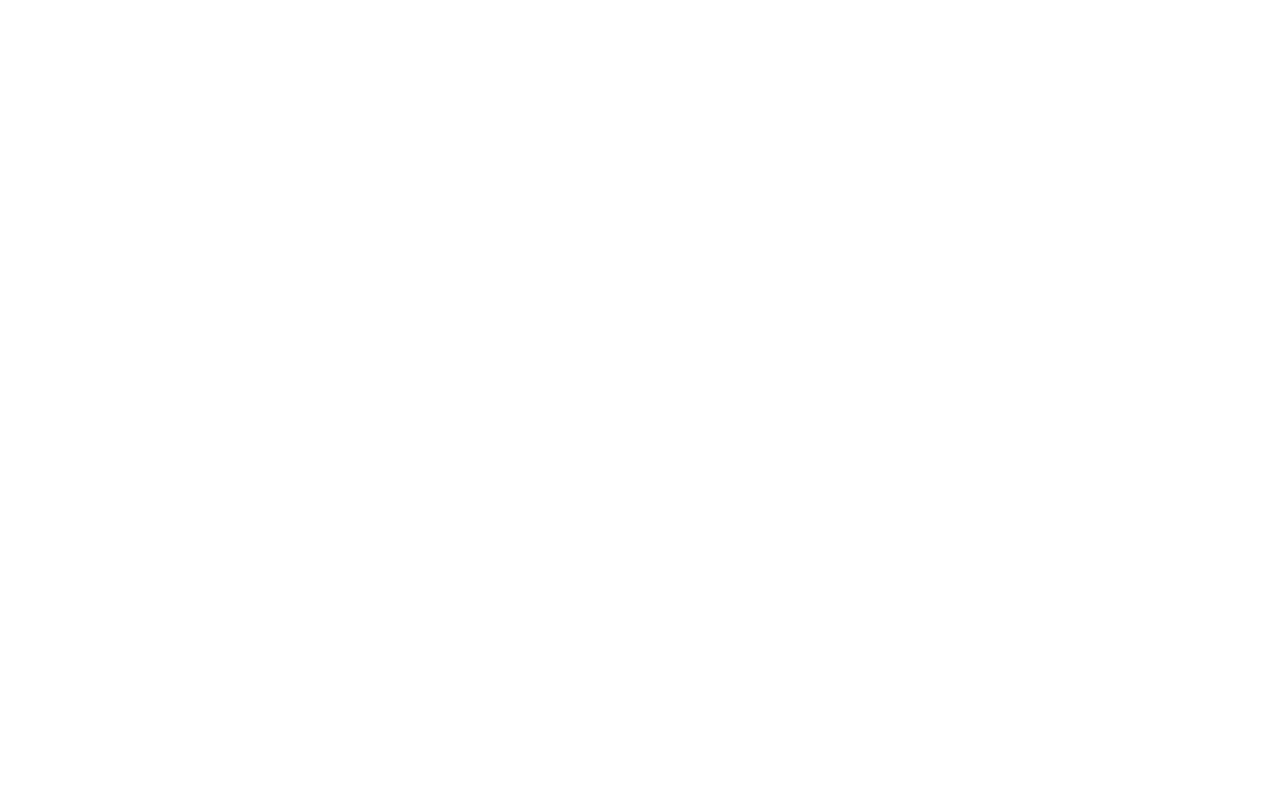
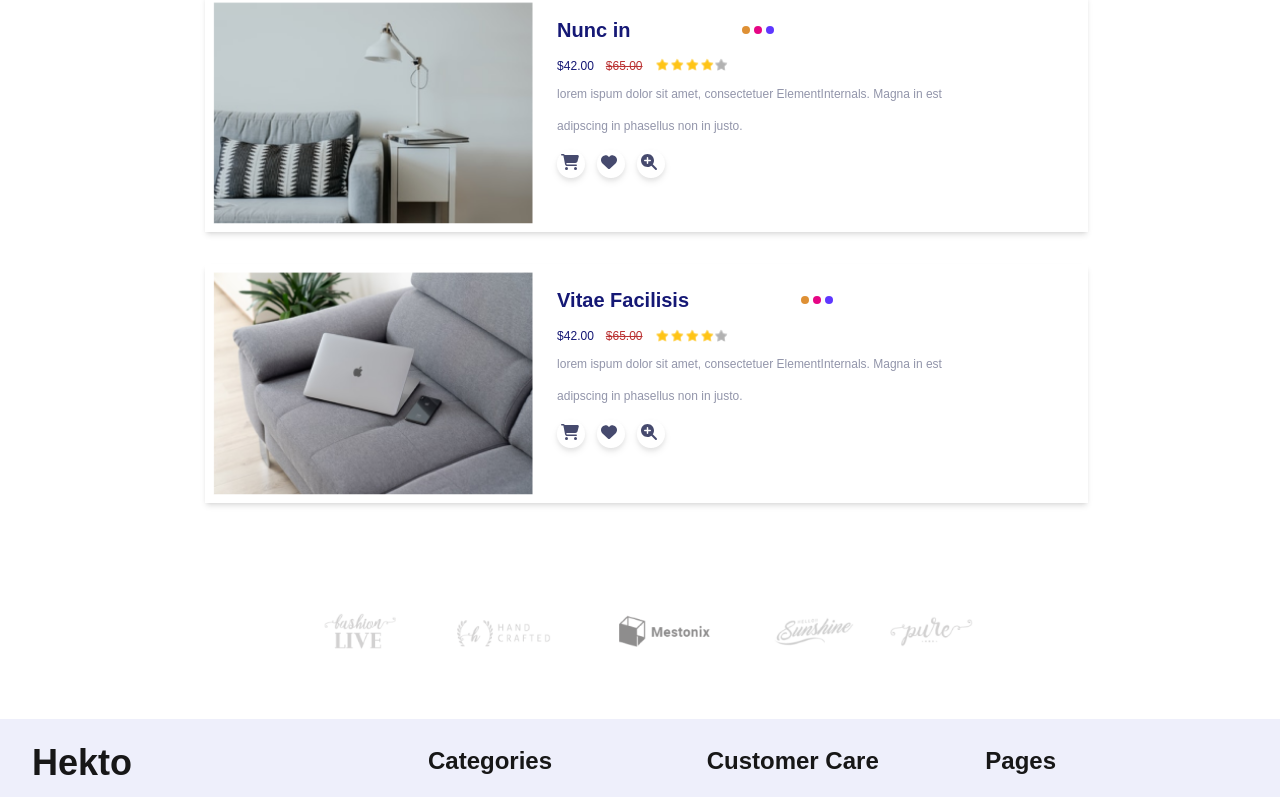
Before and after one commit to SJcodeML/nextjs-hackathon-final-ecommerce-template-figma-, a Next.js app in the folder hackathon-ecommerce-template/my-app/: page /ShopList in a window 1280 px wide. Shown: the part 1868-2665 px from the top of the page. Before the commit the page ends 800 px from the top, so only its background shows below. Built offline with nearby package versions, Linux system fonts and the light colour scheme.

Commit message:
page added

```diff
--- /dev/null
+++ b/hackathon-ecommerce-template/my-app/src/app/Faq/Faq.tsx
@@ -0,0 +1,92 @@
+import Logo from "../component/Logoss";
+import Footer from "../component/Footer";
+import styles from "./faq.module.css";
+
+
+
+const MyButton = ({ label }: { label: string }) => {
+    return (
+        <button
+            className='mt-3 w-32 h-11 bg-[#fb2e86] text-white transition-colors duration-300 hover:bg-[#e02b76]'
+
+        >
+            {label}
+        </button>
+    );
+};
+
+
+export default function Faq() {
+    return (
+        <div>
+             <div className="h-[15rem] bg-[#f6f5ff] flex flex-col mt-3 justify-center ">
+                <div className='ml-52 mt-14 justify-center items-center'>
+
+                    <h1 className="text-[3rem] leading-10 text-[#101750] navbar-text font-bold ">FAQ </h1>
+                    {/* nav */}
+                    <div className='flex mt-5 mb-20 '>
+                       <h3 className={`${styles.customh3Class}`}>Home . </h3>
+                       <h3 className={`${styles.customh3Class}`}> Pages . </h3>
+                       <h3 className={`${styles.customh3class2}`}> Faq</h3>
+                    </div>
+                </div>
+                </div>
+
+
+            <div className="grid mx-[13rem] mt-24 grid-cols-2 gap-6 mb-20">
+                {/* left */}
+                <div>
+                    <h1 className="text-[#1d3178] mt-3 mb-5  text-[1.75rem] leading-4 font-semibold">General Information </h1>
+
+                    {/* block  */}
+                     <div className="my-10">
+                    <div className="mt-8 mb-8 leading-7 ">
+                        <h1 className="text-[#1d3178] text-[1rem] font-semibold leading-6">Eu dictumst cum at sed euismood condimentum?</h1>
+                        <h3 className="text-[#a1abcc] text-[0.75rem]">Lorem ipsum dolor sit amet consectetur adipisicing elit. Officia cum unde maxime? Aspernatur iste delectus atque vero pariatur. Et, odio!</h3>
+
+                    </div>
+
+                    <div className="mt-8 mb-8leading-7 ">
+                        <h1 className="text-[#1d3178] text-[1rem] font-semibold leading-6">Eu dictumst cum at sed euismood condimentum?</h1>
+                        <h3 className="text-[#a1abcc] text-[0.75rem]">Lorem ipsum dolor sit amet consectetur adipisicing elit. Officia cum unde maxime? Aspernatur iste delectus atque vero pariatur. Et, odio!</h3>
+
+                    </div>
+
+                    <div className="mt-8 mb-8 leading-7 ">
+                        <h1 className="text-[#1d3178] text-[1rem] font-semibold leading-6">Eu dictumst cum at sed euismood condimentum?</h1>
+                        <h3 className="text-[#a1abcc] text-[0.75rem]">Lorem ipsum dolor sit amet consectetur adipisicing elit. Officia cum unde maxime? Aspernatur iste delectus atque vero pariatur. Et, odio!</h3>
+
+                    </div>
+
+                    <div className="mt-8 mb-8 leading-7 ">
+                        <h1 className="text-[#1d3178] text-[1rem] font-semibold leading-6">Eu dictumst cum at sed euismood condimentum?</h1>
+                        <h3 className="text-[#a1abcc] text-[0.75rem]">Lorem ipsum dolor sit amet consectetur adipisicing elit. Officia cum unde maxime? Aspernatur iste delectus atque vero pariatur. Et, odio!</h3>
+
+                    </div>
+                    </div>
+
+
+
+                </div>
+
+                {/* right */}
+                <div className="flex flex-col bg-[#f8f8fb]">
+                    <div className="m-14">
+                    <h3 className="text-[#1d3178] font-bold mt-6 mb-16">Ask a Question</h3>
+                    <form className="flex flex-col gap-8" >
+
+                        <input type="text" name="example" placeholder="Your Name* " className="border-gray-500 border-2 h-10" required />
+                        <input type="text" name="example" placeholder="Subject* " className="border-gray-500 border-2 h-10" required />
+                        <textarea name="example" placeholder="Type Your Message*" className="border-gray-500 border-2 h-32" required />
+                        <MyButton label="Click Me" />
+                    </form>
+                    </div>
+                </div>
+            </div>
+            <div  >
+                <Logo />
+            </div>
+            <Footer />
+        </div>
+    )
+}
--- /dev/null
+++ b/hackathon-ecommerce-template/my-app/src/app/Faq/faq.module.css
@@ -0,0 +1,7 @@
+.customh3Class {
+    @apply text-[1.10rem] leading-5 text-center text-black hover:underline hover:decoration-black cursor-pointer   ; /* Tailwind utility classes applied here */
+}
+
+.customh3class2{
+    @apply text-[1.10rem] leading-5 text-center text-pink-500 hover:underline hover:decoration-pink-400 cursor-pointer ;
+}
--- /dev/null
+++ b/hackathon-ecommerce-template/my-app/src/app/Faq/page.tsx
@@ -0,0 +1,8 @@
+import Faq from "./Faq";
+
+
+export default function App (){
+    return (
+        <><Faq/></>
+    )
+}
--- a/hackathon-ecommerce-template/my-app/src/app/ShopList/ShopList.tsx
+++ b/hackathon-ecommerce-template/my-app/src/app/ShopList/ShopList.tsx
@@ -1,8 +1,13 @@
 import styles from "./shoplist.module.css";
 // import shoplistdata from "./data";
 import Image , {StaticImageData} from "next/image";
-
-
+import {shoplistdata} from "./data";
+import shoplist from "../../public/shoplist/shoplist star.png";
+import graystar from "../../public/shoplist/graystar.png";
+import { FontAwesomeIcon } from '@fortawesome/react-fontawesome';
+import { faHeart, faCartShopping,faMagnifyingGlassPlus } from '@fortawesome/free-solid-svg-icons';
+import Logo from "../component/Logoss";
+import Footer from "../component/Footer";
 
 
 interface ShopListData{
@@ -10,8 +15,108 @@
     image:StaticImageData,
     name:string,
     price:number,
-    oldPrice:number
+    oldPrice:number,
+    description:string
 }
+
+const Card = ({ item }: { item: ShopListData}) => (
+    <div className="w-340  bg-white flex flex-row shadow-md ml-[0.82rem] mb-4">
+        {/* Image Container */}
+        <div className="flex justify-center items-center m-2 w-80 h-70  overflow-hidden">
+            <Image
+                src={item.image}
+                alt={`Image of ${item.name}`} // Use a more descriptive alt text if relevant
+                layout="responsive"
+                width={150}
+                height={150}
+                className="object-cover"
+            />
+        </div>
+
+        {/* Card Details */}
+        <div className="p-4 flex flex-col leading-6 my-2">
+            <div className="flex flex-row jusify-between gap-28">
+            <h3 className="text-[#151875] text-[1.25rem] font-bold">{item.name}</h3>
+            <div className="flex gap-1 justify-center items-center">
+                    <span className="rounded-full bg-[#de9034] text-lg w-2 h-2 "></span>
+                    <span className="rounded-full bg-[#e60584] text-lg w-2 h-2"></span>
+                    <span className="rounded-full bg-[#5e37ff] text-lg w-2 h-2"></span>
+
+                </div>
+            </div>
+
+            <div className=" flex flex-col justify-around my-3">
+                <div className="flex items-center gap-3 ">
+                <span className="text-[#151875] text-[0.75rem]">${item.price.toFixed(2)}</span>
+                {item.oldPrice && (
+                    <span className="text-[#ba3131] text-[0.75rem] line-through">${item.oldPrice.toFixed(2)}</span>
+                )}
+                <div className="flex ">
+                    <Stars src={shoplist} />
+                 </div>
+                 </div>
+                 <h3 className="text-[#9295aa] text-[0.75rem] leading-8 font-[400]  w-[26rem]">{item.description}</h3>
+                 <div className="flex flex-row gap-3 drop-shadow-md mt-2 ">
+                    <span className="rounded-full bg-[#ffffffff]  w-7 h-7 ">
+                        <FontAwesomeIcon icon={faCartShopping} className="text-[#464a6e] m-1" />
+                    </span>
+                    <span className="rounded-full bg-[#ffffffff]  w-7 h-7 ">
+                    <FontAwesomeIcon icon={ faHeart} className="text-[#464a6e] m-1" />
+                    </span>
+                    <span className="rounded-full bg-[#ffffffff]  w-7 h-7 ">
+                    <FontAwesomeIcon icon={faMagnifyingGlassPlus} className="text-[#464a6e] m-1"/>
+                    </span>
+
+
+                </div>
+
+            </div>
+       </div>
+    </div>
+);
+
+
+
+
+export const Stars = ({
+    src,
+    count = 4,
+    width = 15,
+    height = 15,
+}: {
+    src:StaticImageData | string;  // Type for src
+    count?: number; // Optional type for count
+    width?: number; // Optional type for width
+    height?: number; // Optional type for height
+}) => {
+    return (
+        <div className="flex ">
+        <div style={{ display: 'flex' }}>
+            {Array.from({ length: count }, (_, index) => (
+                <Image
+                    key={index}
+                    src={src}
+                    alt="star"
+                    width={width}
+                    height={height}
+                />
+            ))}
+        </div>
+        <div>
+        <Image
+        src={graystar}
+        alt=""
+        width={13}
+        height={15}
+        />
+
+
+ </div>
+ </div>
+    );
+};
+
+
 
 
 export default function ShopListComponent (){
@@ -71,11 +176,18 @@
 
                 />
             </div>
-        </div></div>
+        </div>
 
+        </div>
 
+        <div className="flex flex-wrap md:flex-col justify-center  mx-[11rem] gap-4 px-4 mb-20">
+                {shoplistdata.map((item) => (
+                    <Card item={item} key={item.id} />
+                ))}
+                </div>
 
-
+                <Logo />
+                <Footer/>
         </div>
     )
 }
--- a/hackathon-ecommerce-template/my-app/src/app/ShopList/data.ts
+++ b/hackathon-ecommerce-template/my-app/src/app/ShopList/data.ts
@@ -16,7 +16,8 @@
     image:StaticImageData,
     name:string,
     price:number,
-    oldPrice:number
+    oldPrice:number,
+    description:string
 }
 
 export  const shoplistdata:ShopListData[]=[
@@ -25,48 +26,55 @@
   {
         id:1,
         image:shoplist2,
-        name:"sidra",
+        name:"Accumson Tincidunt",
         price:42.00,
-        oldPrice:65.00
+        oldPrice:65.00,
+        description :"lorem ispum dolor sit amet, consectetuer ElementInternals. Magna in est adipscing in phasellus non in justo."
   },
 
        { id:2,
         image:shoplist3,
-        name:"sidra",
+        name:"Is Nulla",
         price:42.00,
-        oldPrice:65.00
+        oldPrice:65.00,
+        description :"lorem ispum dolor sit amet, consectetuer ElementInternals. Magna in est adipscing in phasellus non in justo."
 
     },
     {
         id:3,
         image:shoplist4,
-        name:"sidra",
+        name:"Vel sem",
         price:42.00,
-        oldPrice:65.00
+        oldPrice:65.00,
+        description :"lorem ispum dolor sit amet, consectetuer ElementInternals. Magna in est adipscing in phasellus non in justo."
+
 
     },
     {
         id:4,
         image:shoplist5,
-        name:"sidra",
+        name:"Porttitor Cum",
         price:42.00,
-        oldPrice:65.00
+        oldPrice:65.00,
+        description :"lorem ispum dolor sit amet, consectetuer ElementInternals. Magna in est adipscing in phasellus non in justo."
 
     },
     {
         id:5,
         image:shoplist6,
-        name:"sidra",
+        name:"Nunc in",
         price:42.00,
-        oldPrice:65.00
+        oldPrice:65.00,
+        description :"lorem ispum dolor sit amet, consectetuer ElementInternals. Magna in est adipscing in phasellus non in justo."
 
     },
     {
         id:6,
         image:shoplist1,
-        name:"sidra",
+        name:"Vitae Facilisis",
         price:42.00,
-        oldPrice:65.00
+        oldPrice:65.00,
+        description :"lorem ispum dolor sit amet, consectetuer ElementInternals. Magna in est adipscing in phasellus non in justo."
     },
 
 
--- a/hackathon-ecommerce-template/my-app/src/app/shopleftsidebar/ShopLeft.tsx
+++ b/hackathon-ecommerce-template/my-app/src/app/shopleftsidebar/ShopLeft.tsx
@@ -1,4 +1,4 @@
-import styles from "./shoplist.module.css";
+// import styles from "./shoplist.module.css";
 // import shoplistdata from "./data";
 import Image , {StaticImageData} from "next/image";
 
```
Also changed, not shown: hackathon-ecommerce-template/my-app/src/public/shoplist/graystar.png (added), hackathon-ecommerce-template/my-app/src/public/shoplist/shoplist star.png (added).
